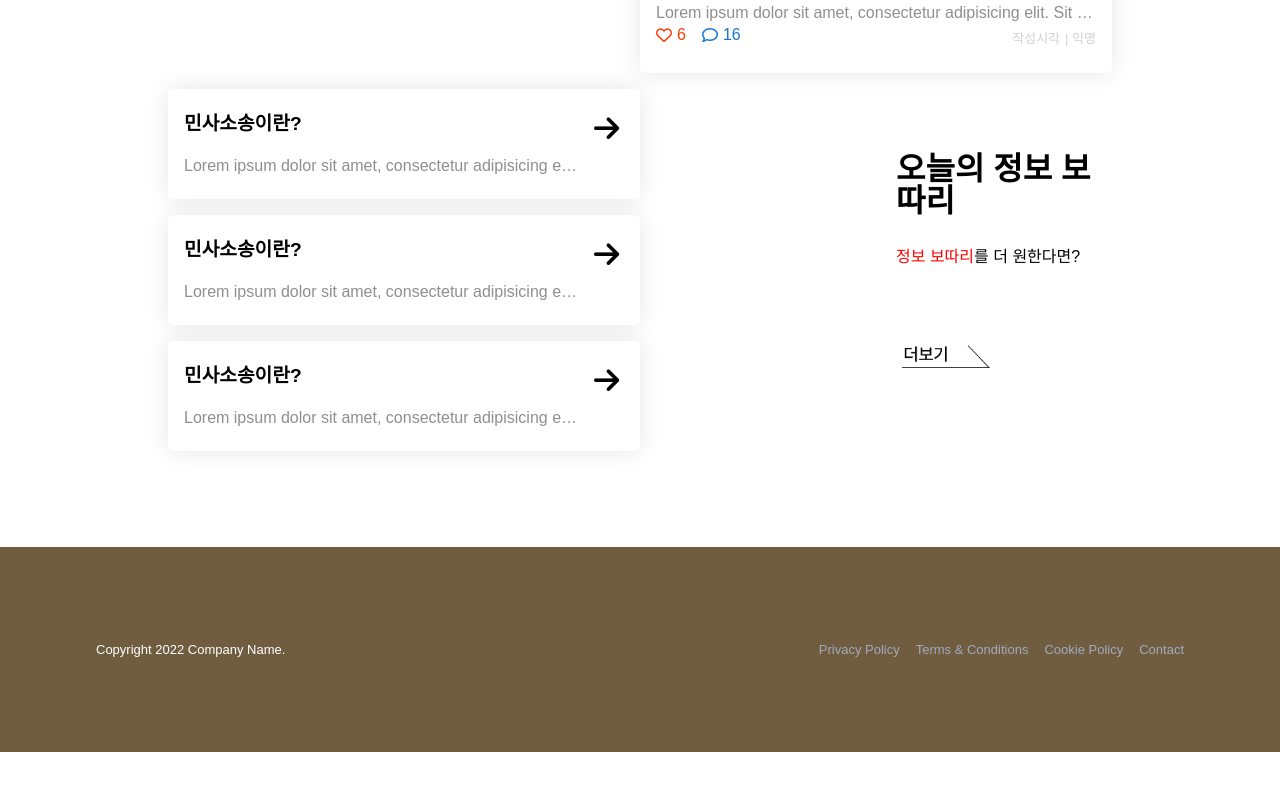
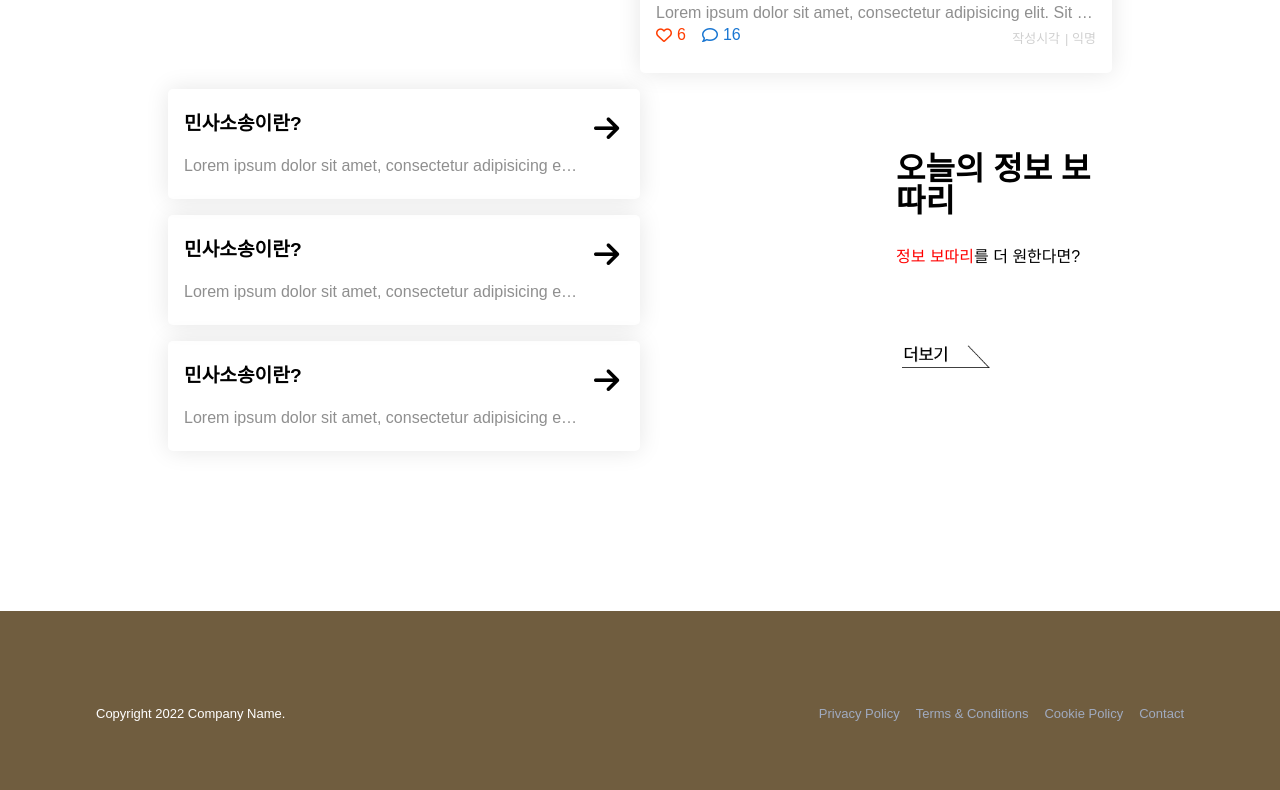
Before and after one commit to CloudHubb/FrontEnd, a React (Vite) app: page /home in a window 1280 px wide. Shown: the part 1090-1880 px from the top of the page. Before the commit the page ends 1842 px from the top, so only its background shows below. Built offline with nearby package versions, Linux system fonts and the light colour scheme; a web font is replaced by a local one.

Commit message:
[ :refactor: | Refactor ] footer margin-top 수정

```diff
--- a/src/components/footer/Footer.css
+++ b/src/components/footer/Footer.css
@@ -4,7 +4,7 @@ footer {
   align-items: center;
   max-width: 1920px;
   width: 100%;
-  margin: 6em auto 0;
+  margin: 10rem auto 0;
   background-color: #705d3f;
   padding: 6rem;
 }
```
